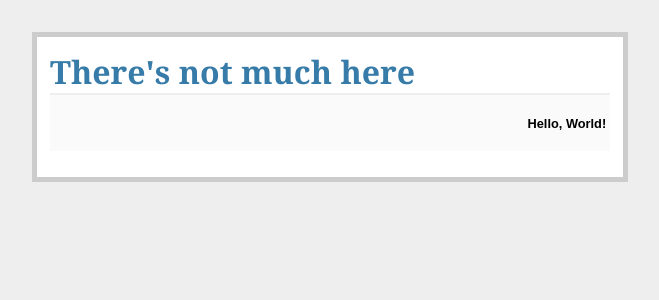
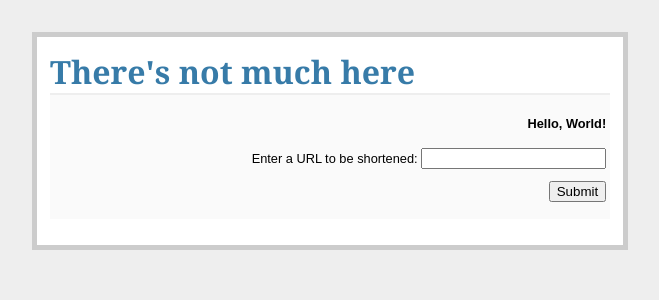
Before and after one commit to astrosilverio/antman, a Flask app: page / in a window 1280 px wide. Shown: the top 300 px of the page, without its empty margins (310-969 px from the left). Run offline with Flask 2, Linux system fonts and the light colour scheme.

Commit message:
added a form and ability to deal with POST requests

```diff
--- a/app.py
+++ b/app.py
@@ -1,10 +1,14 @@
 import os
-from flask import Flask, render_template
+from flask import Flask, render_template, request
 app = Flask(__name__)
 
-@app.route('/',methods=['GET'])
+@app.route('/',methods=['GET', 'POST'])
 def index():
-	return render_template('template.html')
+	if request.method == 'GET':
+		return render_template('template.html')
+	else:
+		# request was a POST
+		url_to_shorten = request.form['url']
 
 if __name__ == "__main__":
 	port = int(os.environ.get('PORT',5000))
--- a/templates/template.html
+++ b/templates/template.html
@@ -9,6 +9,14 @@
 			Hello, World!
 		</h4>
 
+		<form id='urlreader' method = 'post' action='index'>
+			<p>
+		Enter a URL to be shortened: <input type='text' name='url' />
+			</p>
+			<p>
+		<input type='submit' value='Submit' />
+			</p>
+		</form>
 
 	</div>
 </div>
```
